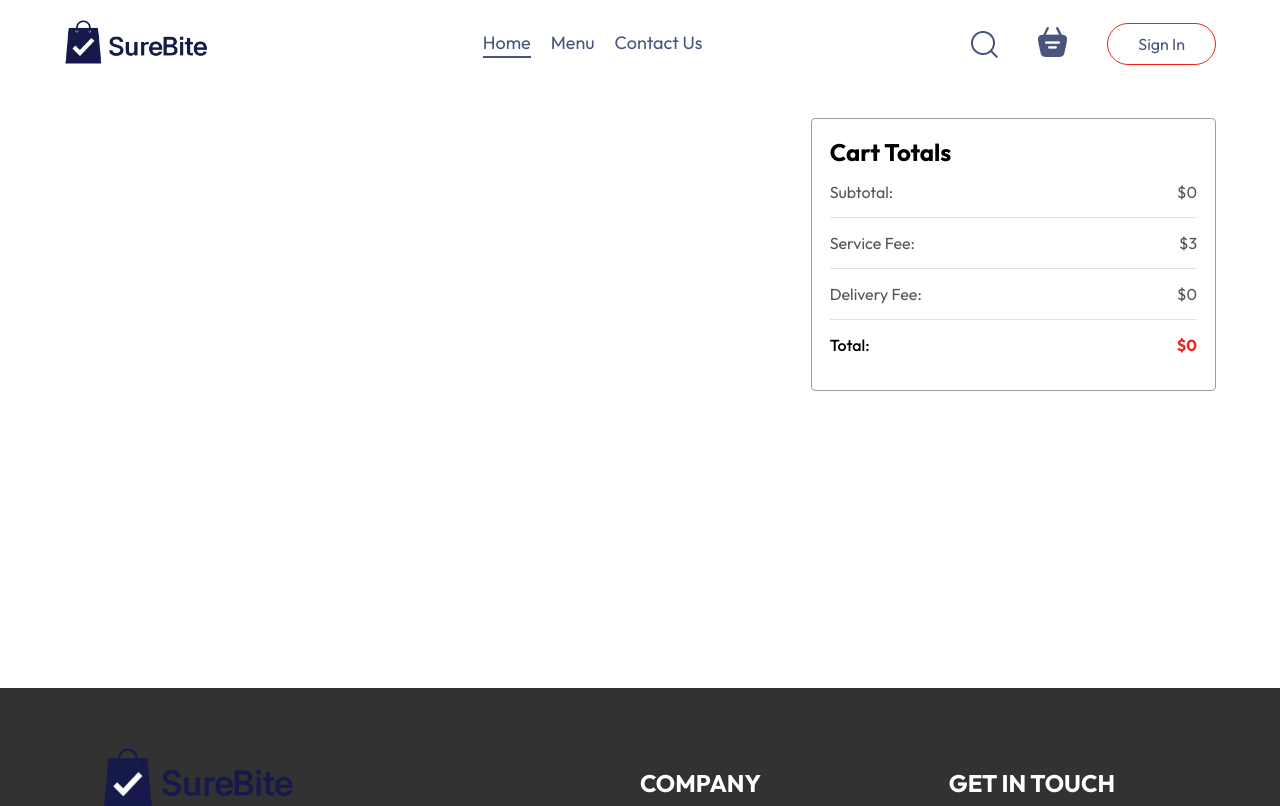
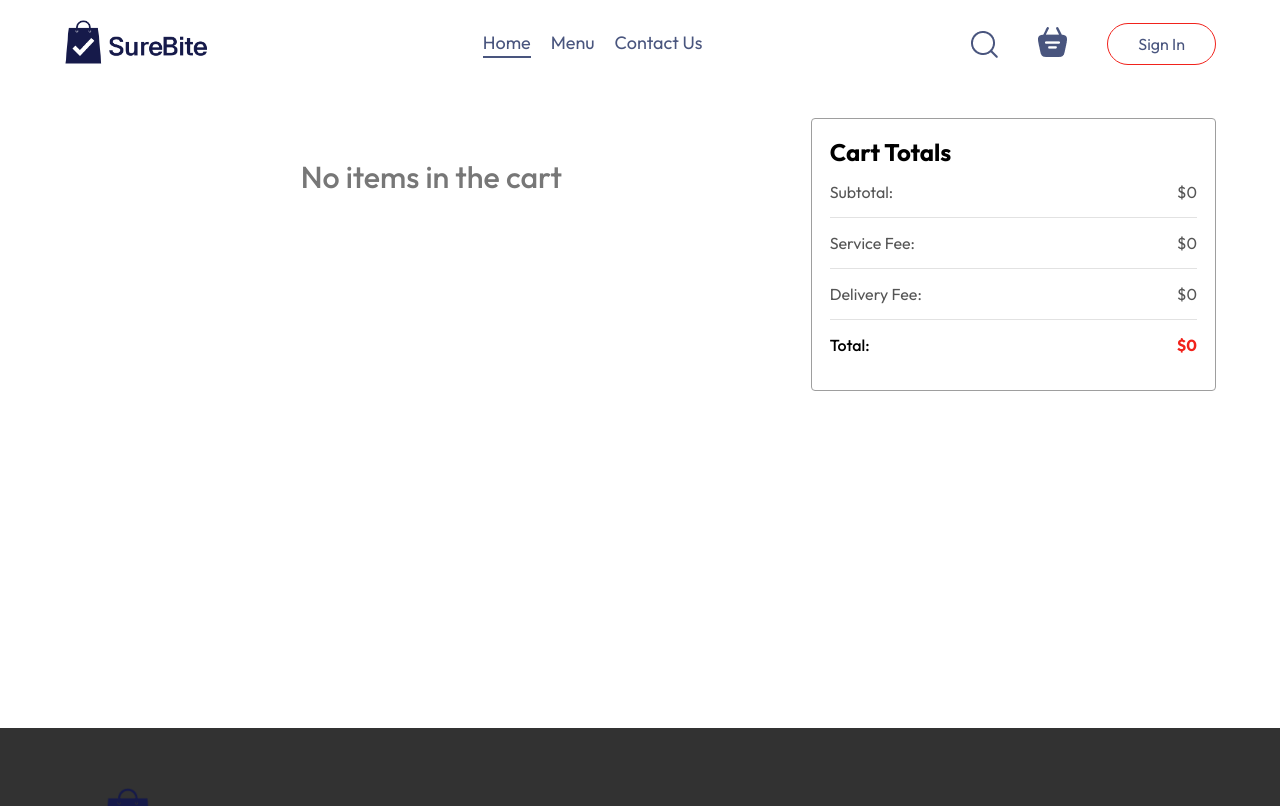
Before and after one commit to kelvinquartey/surebite, a React (Vite) app in the folder frontend/: page /cart in a window 1280 px wide. Shown: the top 806 px of the page. Built offline with nearby package versions, Linux system fonts and the light colour scheme.

Commit message:
empty cart functionality

```diff
--- a/frontend/src/components/Navbar/Navbar.jsx
+++ b/frontend/src/components/Navbar/Navbar.jsx
@@ -14,7 +14,7 @@ const Navbar = ({setShowLogin}) => {
         <Link to='/'><img src={assets.logo} alt="logo" className="logo" /></Link>
         <ul className="navbar-menu">
             <Link to='/' className="active">Home</Link>
-            <a href='#explore-menu' >Menu</a>
+            <a href='/#explore-menu' >Menu</a>
             <a href='#footer' >Contact Us</a>
         </ul>
 
--- a/frontend/src/pages/Cart/Cart.css
+++ b/frontend/src/pages/Cart/Cart.css
@@ -3,7 +3,7 @@
     margin-bottom: 50px;
     display: flex;
     column-gap: 12px;
-    min-height: 65vh;
+    min-height: 70vh;
 }
 
 .cart-items{
@@ -14,6 +14,14 @@
     border: 1px solid #9e9e9e;
     border-radius: 4px;
     padding: 18px;
+}
+
+.empty-cart-message {
+    text-align: center;
+    font-size: 1.9rem;
+    font-weight: 500;
+    color: #777;
+    padding: 40px 0;
 }
 
 .cart-item-container{
--- a/frontend/src/pages/Cart/Cart.jsx
+++ b/frontend/src/pages/Cart/Cart.jsx
@@ -12,7 +12,9 @@ const Cart = () => {
   return (
     <div className='cart'>
       <div className="cart-items">
-        {food_list.map((item, index)=>{
+        {getTotalCartAmount() > 0 ?
+          (
+            food_list.map((item, index)=>{
               if(cartItems[item._id]>0){
                 return(
                   <article className='cart-item-container' key={item._id}>
@@ -35,7 +37,12 @@ const Cart = () => {
                   </article>
                 )
               }
-        })}
+            })
+          ):
+          (<h2 className="empty-cart-message">
+              No items in the cart
+          </h2>)
+        }
       </div>
 
       <div className="cart-bottom">
@@ -49,7 +56,7 @@ const Cart = () => {
             <hr />
             <div className="cart-total-details">
               <p>Service Fee:</p>
-              <p>${serviceFee}</p>
+              <p>{getTotalCartAmount() > 0 ? `$${serviceFee}`: "$0"}</p>
             </div>
             <hr />
             <div className="cart-total-details">
```
Lines whose indentation alone changed are shown as unchanged.
